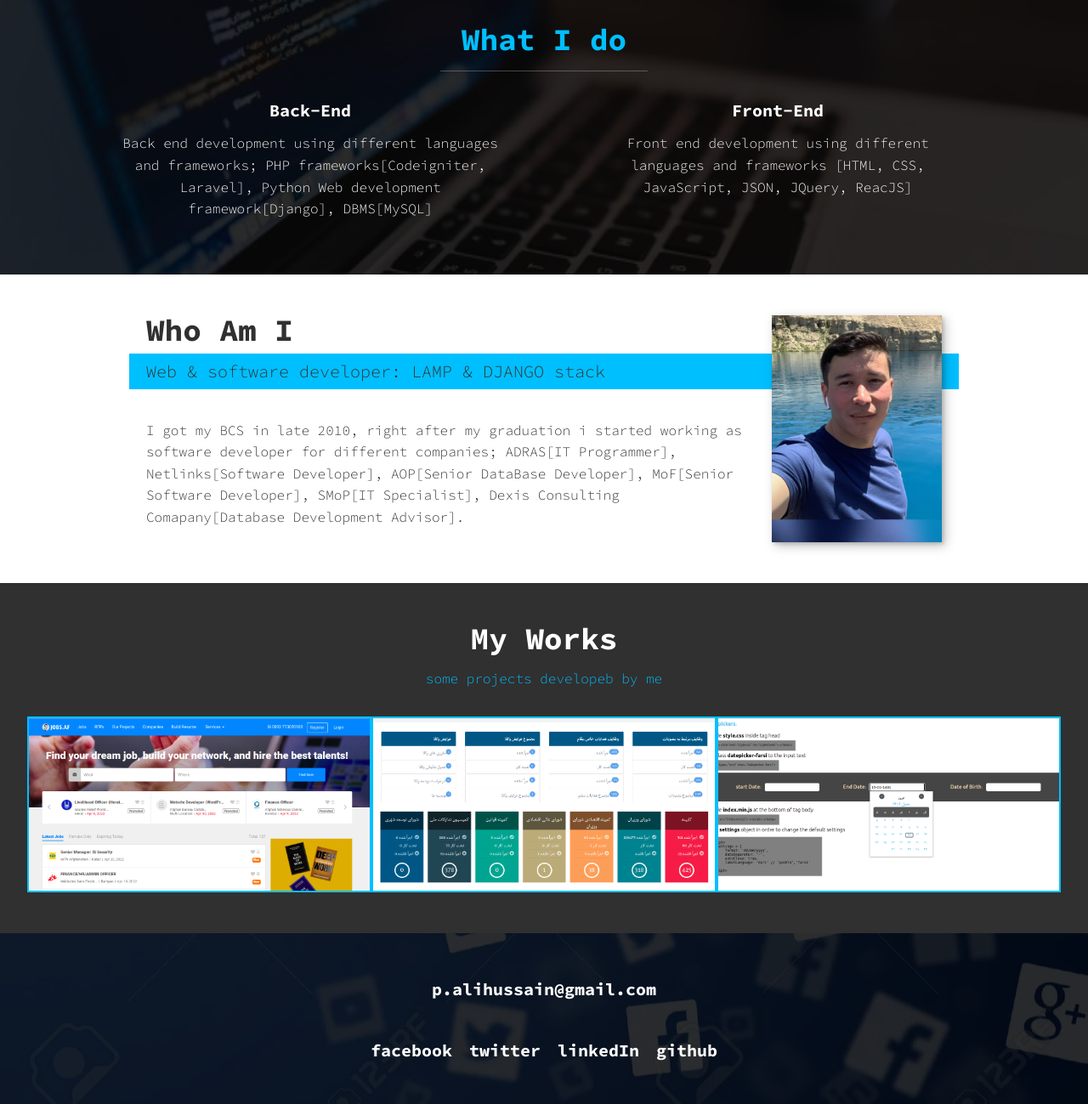
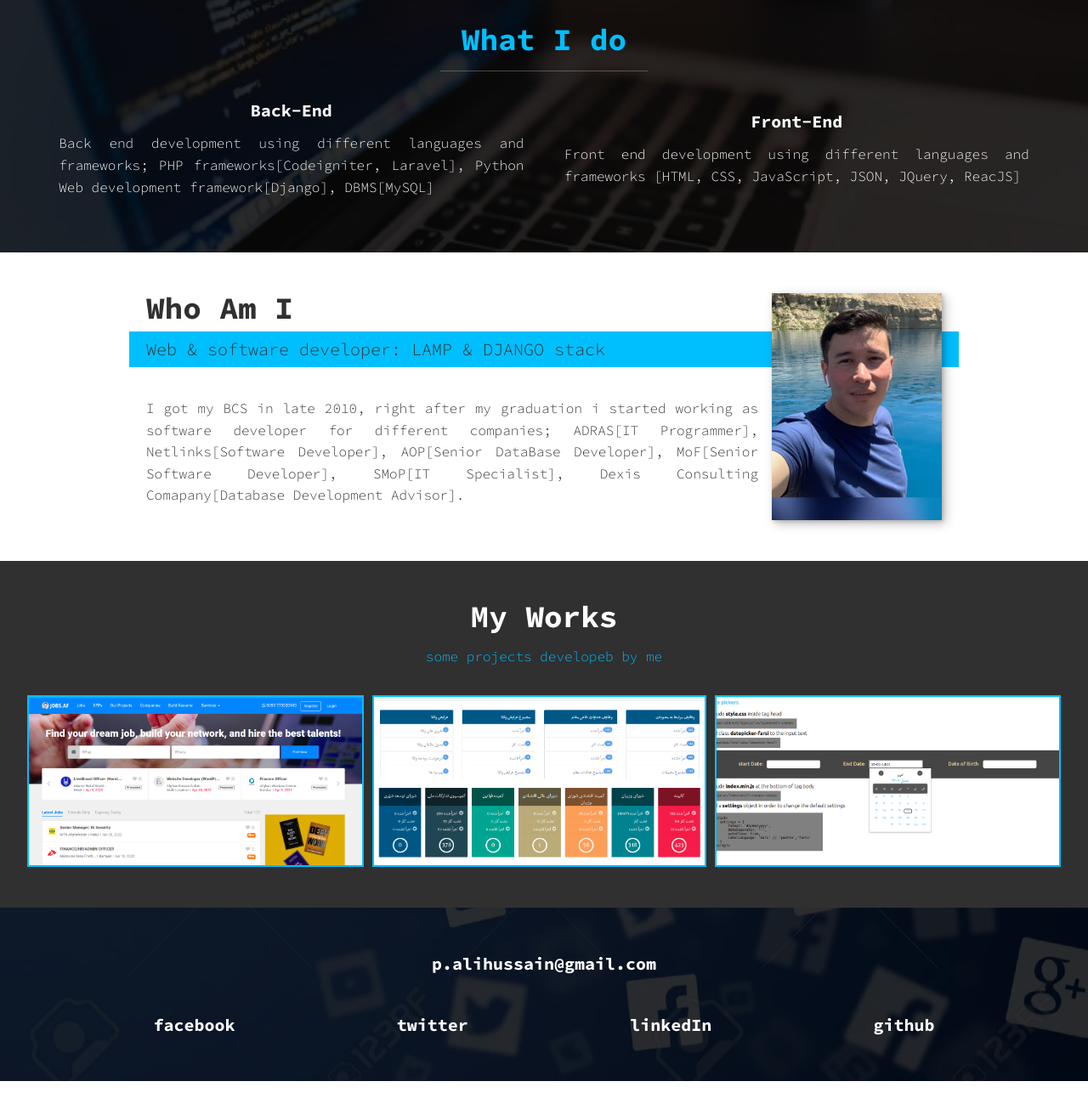
Before and after one commit to alipanahi/portfolio-powercoders, a plain HTML site: page index.html in a window 1280 px wide. Shown: the part 380-1679 px from the top of the page at 85% size. After the commit the page ends 1652 px from the top, so only its background shows below. Drawn offline with Linux system fonts and the light colour scheme.

Commit message:
responsivness

```diff
--- a/index.html
+++ b/index.html
@@ -3,6 +3,7 @@
     <head>
         <title>My Portfolio!!!</title>
         <meta charset="UTF-8" />
+        <meta content="width=device-width, initial-scale=1" name="viewport" />
         <link href="https://fonts.googleapis.com/css2?family=Source+Code+Pro:wght@300;700;900&display=swap" rel="stylesheet">
         <link href="style.css" rel="stylesheet">
         <link rel="icon" type="image/x-icon" href="img/favicon.ico">
@@ -64,7 +65,9 @@
             <p>some projects developeb by me</p>
             <div class="projects">
                 <div class="projects-item">
-                    <img src="img/jobs-af.png" alt="" class="project-img"/>
+                    <a href="https://jobs.af/" target="_blank">
+                        <img src="img/jobs-af.png" alt="" class="project-img"/>
+                    </a>
                     <div class="overlay">JOBS.af; job portal</div>
                 </div>
                 <div class="projects-item">
@@ -72,7 +75,9 @@
                     <div class="overlay">MIS system</div>
                 </div>
                 <div class="projects-item">
-                    <img src="img/work-3.png" alt="" class="project-img"/>
+                    <a href="https://github.com/alipanahi/persianDatepicker" target="_blank">
+                        <img src="img/work-3.png" alt="" class="project-img"/>
+                    </a>
                     <div class="overlay">Persian Datepicker&Calendar</div>
                 </div>
             </div>
--- a/style.css
+++ b/style.css
@@ -172,8 +172,11 @@ nav ul{
     margin-bottom: 2em;
 }
 .projects{
-    display: grid;
-    grid-template-columns: repeat(auto-fit,minmax(300px,1fr));
+    display: flex;
+    flex-direction: column;
+    gap: 10px;
+    color:red;
+
 }
 .projects-item {
     background: #303030;
@@ -231,7 +234,8 @@ footer a {
 .social{
     list-style: none;
     display: flex;
-    justify-content: center;
+    flex-direction: column;
+    align-items: center;
     margin: 2em 0 0;
     padding: 0;
 }
@@ -244,8 +248,12 @@ footer a:focus,
 .social > li:focus {
     opacity: .75;
 }
+.about-body{
+    text-align: center;
+}
 
-@media (min-width: 700px){
+@media only screen and (min-width: 700px){
+    /* for desktop */
     .intro{
         width: min-content;
         margin: 0 auto;
@@ -280,9 +288,10 @@ footer a:focus,
 
     .my-services{
         display: flex;
-        max-width: 1000px;
         margin: 0 auto;
-        justify-content: space-between;
+        justify-content: space-evenly;
+        align-items: center;
+        gap: 10px;
     }
     .my-services > div{
         max-width: 45%;
@@ -319,6 +328,20 @@ footer a:focus,
     }
     .about-body{
         grid-area: body;
+        text-align: justify;
     }
+    .projects{
+        display: flex;
+        flex-direction: row;
+        gap: 10px;
+        justify-content: space-between;
 
+    }
+    .social{
+        flex-direction: row;
+        justify-content: space-evenly;
+    }
+    .service-text{
+        text-align: justify;
+    }
 }
```
